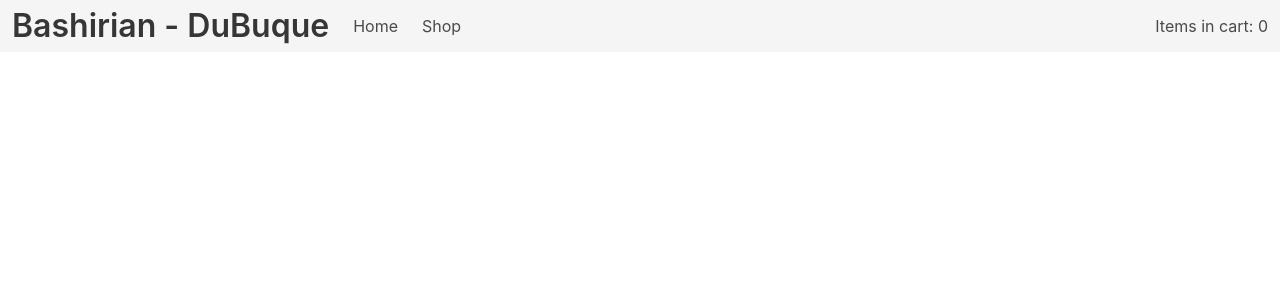
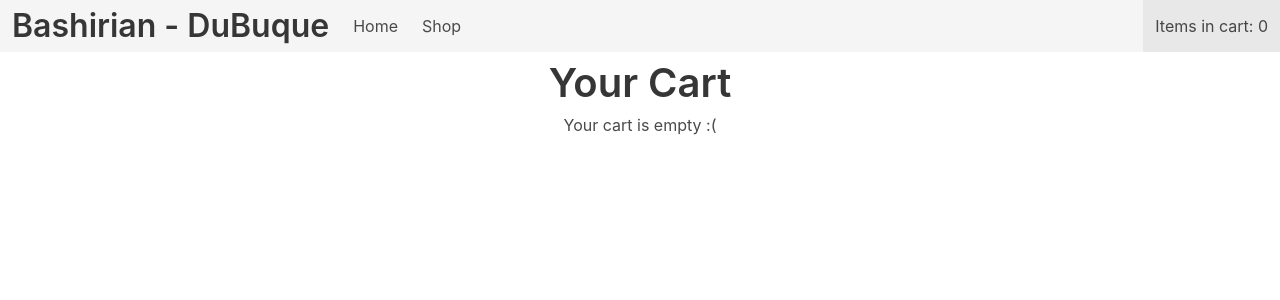
Before and after one commit to rankoliang/shopping-cart, a React (Create React App) app: page /cart in a window 1280 px wide. Shown: the top 300 px of the page. Built offline with nearby package versions, Linux system fonts and the light colour scheme.

Commit message:
Add cart route and page

```diff
--- a/src/App.js
+++ b/src/App.js
@@ -17,7 +17,7 @@ const products = new Array(21).fill().map(() => {
     id: uniqid(),
     name: faker.commerce.productName(),
     description: faker.lorem.words(5),
-    price: faker.commerce.price(1, 100, 2, '$'),
+    price: faker.commerce.price(1, 100, 2),
   };
 });
 
--- a/src/Routes.js
+++ b/src/Routes.js
@@ -2,6 +2,7 @@ import { BrowserRouter as Router, Switch, Route } from 'react-router-dom';
 import Home from './components/Home';
 import Shop from './components/Shop';
 import Navbar from './components/Navbar';
+import Cart from './components/Cart';
 
 const Routes = () => {
   return (
@@ -17,6 +18,9 @@ const Routes = () => {
         <Route exact path="/shop">
           <Shop />
         </Route>
+        <Route exact path="/cart">
+          <Cart />
+        </Route>
       </Switch>
     </Router>
   );
--- /dev/null
+++ b/src/components/Cart.jsx
@@ -0,0 +1,32 @@
+import { useContext } from 'react';
+import CartContext from '../context/CartContext';
+
+const Cart = () => {
+  const { state, dispatch } = useContext(CartContext);
+  const isCartEmpty = state.size === 0;
+
+  return (
+    <div className="container">
+      <div className="mx-3">
+        <h1 className="title is-2 has-text-centered my-2">Your Cart</h1>
+        {isCartEmpty && (
+          <p className="has-text-centered">Your cart is empty :(</p>
+        )}
+        {[...state].map(([product, quantity]) => {
+          return (
+            <div className="box">
+              <div className="is-flex is-align-items-center is-justify-content-around w-100">
+                <div style={{ flex: 1 }}>
+                  {quantity} x <strong className="ml-2">{product.name}</strong>
+                </div>
+                <div>${product.price}</div>
+              </div>
+            </div>
+          );
+        })}
+      </div>
+    </div>
+  );
+};
+
+export default Cart;
--- a/src/components/NavMenu.jsx
+++ b/src/components/NavMenu.jsx
@@ -28,9 +28,14 @@ const NavMenu = ({ active, setActive }) => {
         </NavLink>
       </div>
       <div className="navbar-end">
-        <div className="navbar-item">
-          Items in cart: {numCartItems(cart)}
-        </div>
+        <NavLink
+          to="/cart"
+          className="navbar-item"
+          activeClassName="is-active"
+          onClick={() => setActive(false)}
+        >
+          Items in cart: {numCartItems(cart.state)}
+        </NavLink>
       </div>
     </div>
   );
--- a/src/components/Product.jsx
+++ b/src/components/Product.jsx
@@ -30,7 +30,7 @@ const Product = ({ product, product: { name, description, price } }) => {
           <h4 className="subtitle is-5">{description}</h4>
         </div>
         <Footer className="card-footer">
-          <div className="card-footer-item">{price}</div>
+          <div className="card-footer-item">${price}</div>
           <button
             className="card-footer-item button is-primary h-100"
             onClick={() => cart.dispatch({ type: 'increment', item: product })}
--- a/src/helpers.js
+++ b/src/helpers.js
@@ -7,7 +7,7 @@ const checkActive = (...alternativePaths) => {
 };
 
 const numCartItems = (cart) => {
-  return [...cart.state.values()].reduce((sum, quantity) => sum + quantity, 0);
+  return [...cart.values()].reduce((sum, quantity) => sum + quantity, 0);
 };
 
 export { checkActive, numCartItems };
```
Also changed, not shown: 1 other file (tests, documents, lock files or other folders).
